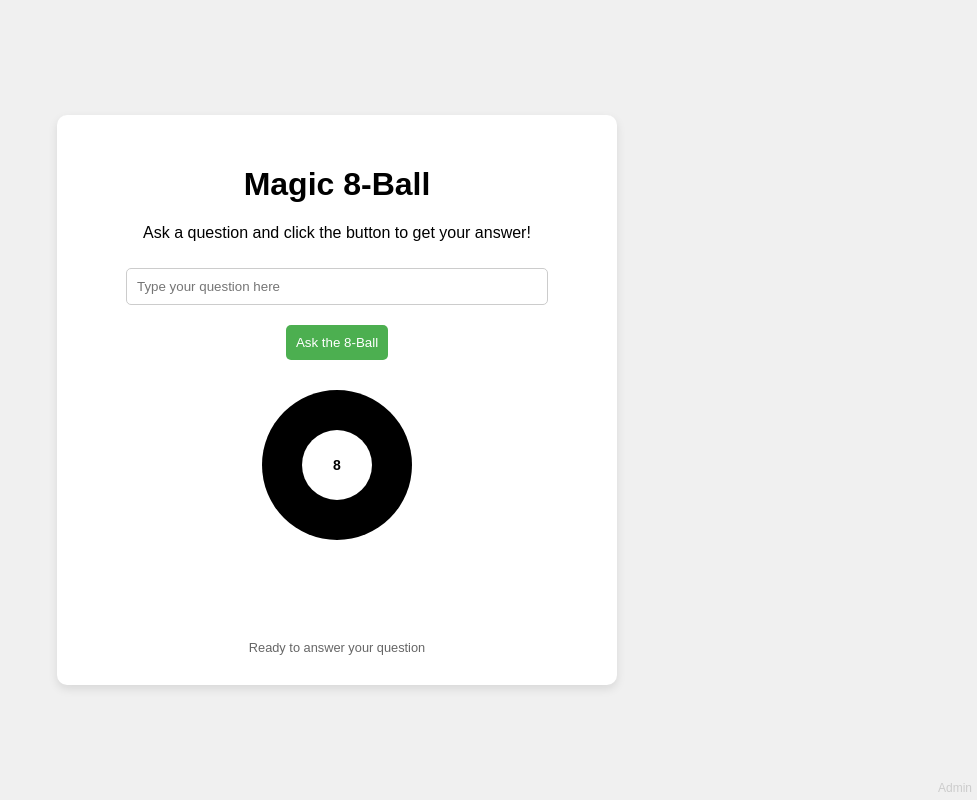
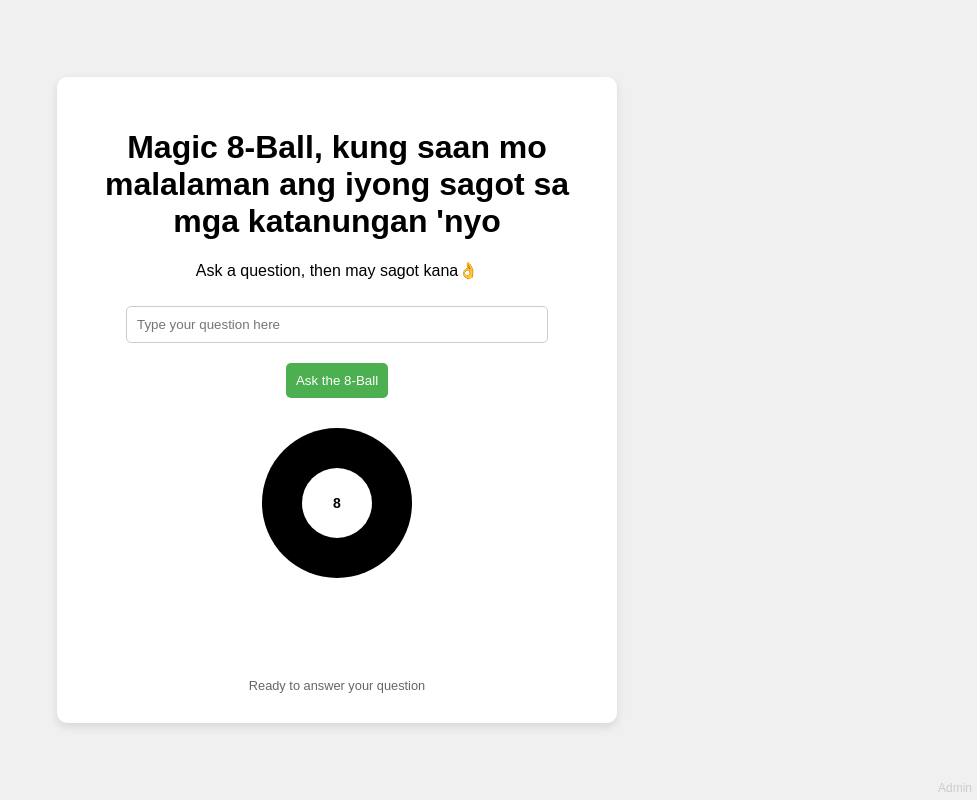
Before and after one commit to TheProfessionalDumbass/8ball, a plain HTML site: page index.html in a window 1280 px wide. Shown: the whole page, without its empty margins (303-1280 px from the left). Drawn offline with Linux system fonts and the light colour scheme.

Commit message:
Update index.html

```diff
--- a/index.html
+++ b/index.html
@@ -149,8 +149,8 @@
 </head>
 <body>
     <div class="container">
-        <h1>Magic 8-Ball</h1>
-        <p>Ask a question and click the button to get your answer!</p>
+        <h1>Magic 8-Ball, kung saan mo malalaman ang iyong sagot sa mga katanungan 'nyo</h1>
+        <p>Ask a question, then may sagot kana👌</p>
         <input type="text" id="question" placeholder="Type your question here">
         <button onclick="getAnswer()">Ask the 8-Ball</button>
 
```
